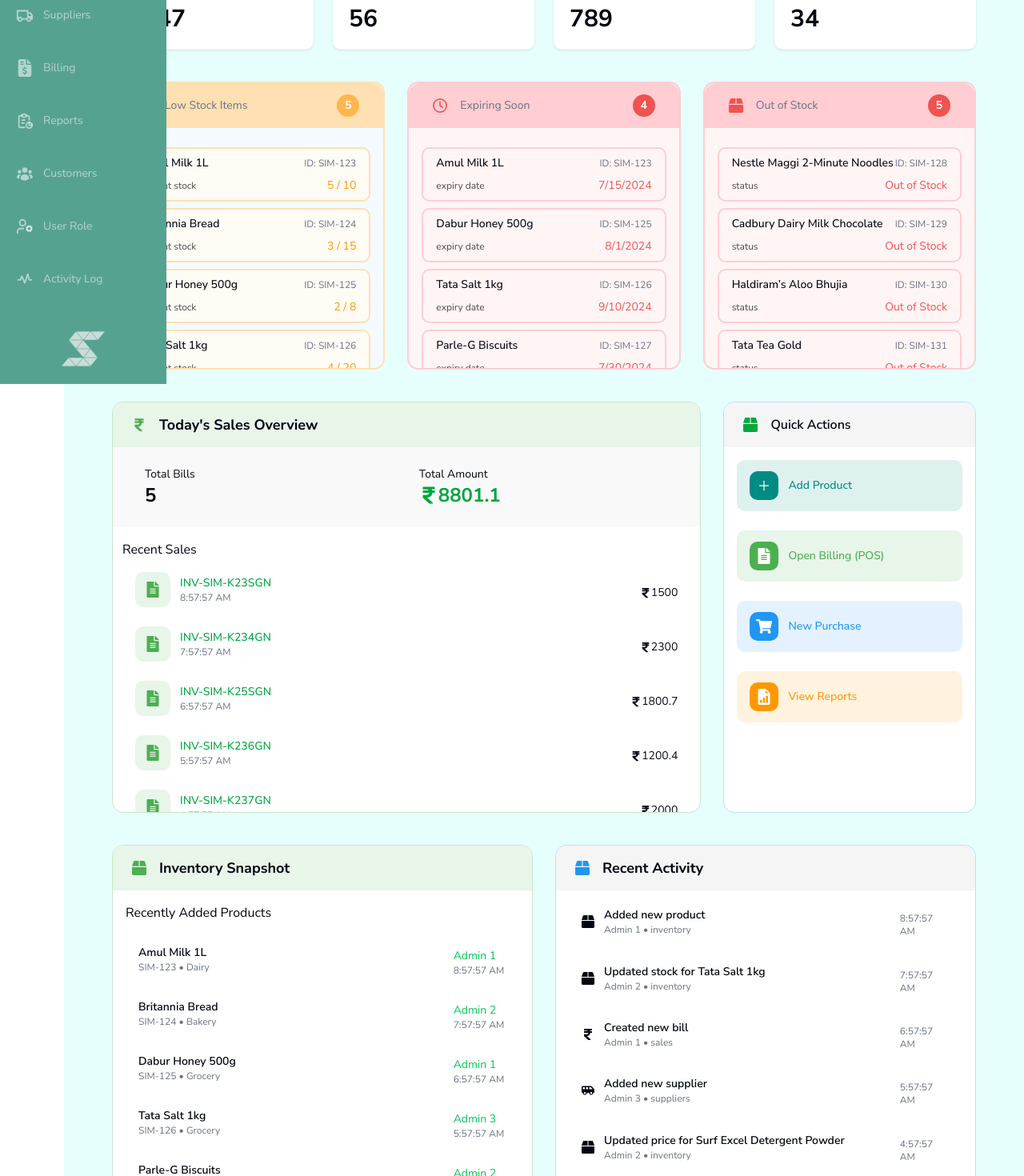
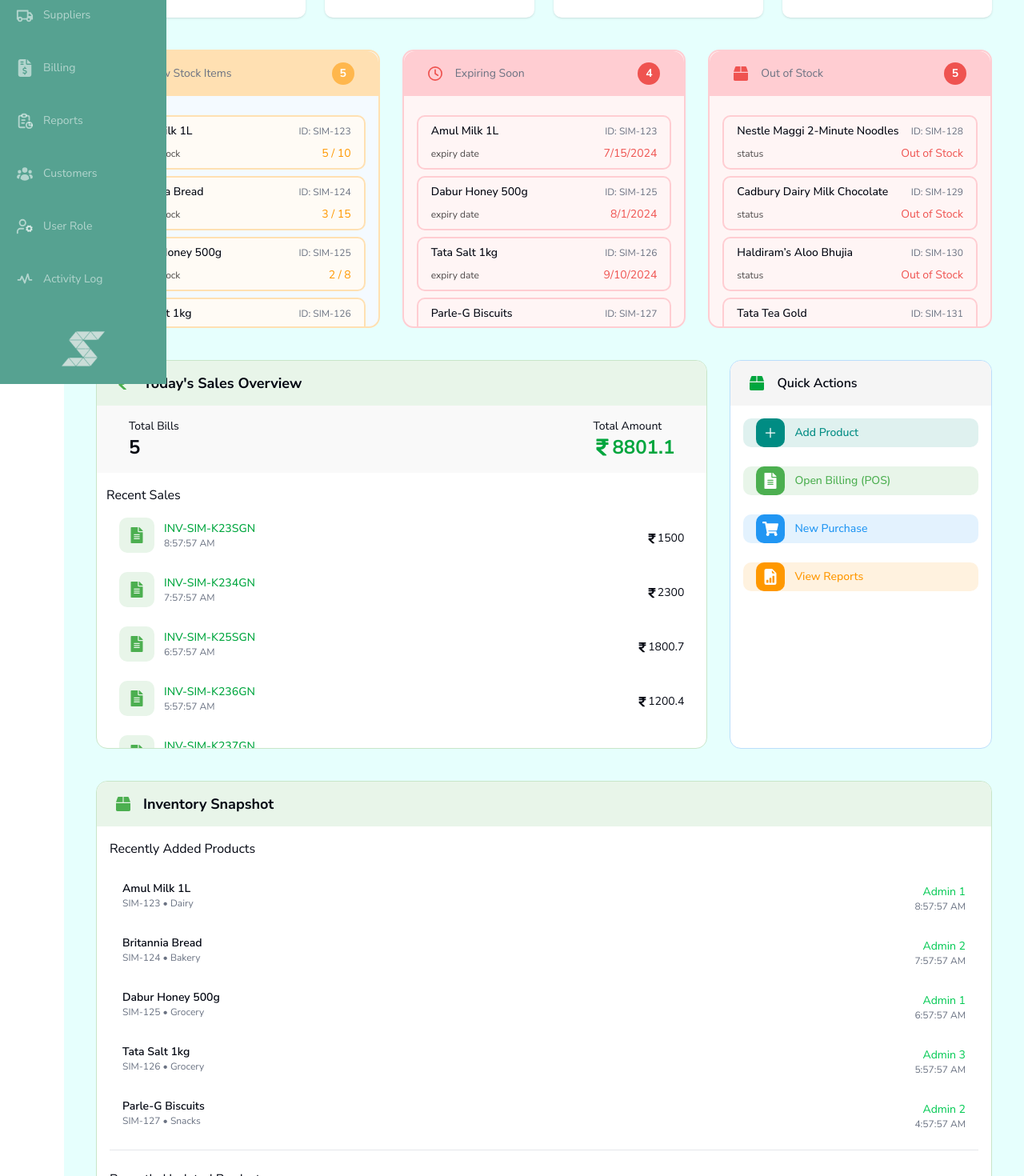
Before and after one commit to mandeep140/showa-grocery-management, a Next.js app in the folder client/: page /client/dashboard in a window 1280 px wide. Shown: the part 320-1790 px from the top of the page at 80% size. Built offline with nearby package versions, Linux system fonts and the light colour scheme.

Commit message:
dashboard mobile

```diff
--- a/client/app/client/dashboard/page.jsx
+++ b/client/app/client/dashboard/page.jsx
@@ -95,8 +95,8 @@
 
 const Dashboard = () => {
   return (
-    <div className='w-full min-h-screen px-15 py-30 bg-[#E6FFFD]'>
-      <h2 className='font-semibold text-4xl'>Dashboard</h2>
+    <div className='w-full min-h-screen bg-[#E6FFFD] px-4 py-20 sm:px-6 lg:px-10'>
+      <h2 className='text-3xl font-semibold sm:text-4xl'>Dashboard</h2>
       {/* quick stat cards */}
       <div className='grid grid-cols-1 md:grid-cols-2 lg:grid-cols-4 gap-6 my-10'>
         {cards.map((card) => (
@@ -118,15 +118,15 @@
       </div>
 
       {/* quick info table */}
-      <div className='flex items-center justify-between w-full gap-7 mb-10'>
+      <div className='mb-10 flex w-full flex-col items-stretch gap-6 xl:flex-row xl:gap-7'>
         {/* low stock items */}
-        <div className='rounded-xl border-2 border-[#FFE0B2] bg-[#F4FAFF] w-1/3 '>
+        <div className='w-full rounded-xl border-2 border-[#FFE0B2] bg-[#F4FAFF] xl:w-1/3'>
           <div className='w-full rounded-t-xl border-2 border-[#FFE0B2] flex items-center justify-around h-14  px-7 bg-[#FFE0B2]'>
             <p className='text-lg font-bold text-[#FFB74D]'><IoWarningOutline /></p>
             <p className='text-sm text-gray-500 ml-4'>Low Stock Items</p>
             <p className='text-sm text-white w-7 h-7 flex items-center ml-auto justify-center p-2 rounded-full bg-[#FFB74D] font-bold'>{lowStockItems.length}</p>
           </div>
-          <div className='grid px-4 py-6 h-75 overflow-y-auto gap-2'>
+          <div className='grid max-h-72 gap-2 overflow-y-auto px-4 py-6'>
             {lowStockItems.map((item) => (
               <div key={item.id} className='flex flex-col items-center justify-between py-2 bg-[#FFFBF5] border-2 border-[#FFE0B2] rounded-lg px-4'>
                 <div className='flex justify-between w-full items-center'>
@@ -143,13 +143,13 @@
         </div>
 
         {/* expiring items */}
-        <div className='rounded-xl border-2 border-[#FFCDD2] bg-[#FFF5F5] w-1/3 '>
+        <div className='w-full rounded-xl border-2 border-[#FFCDD2] bg-[#FFF5F5] xl:w-1/3'>
           <div className='w-full rounded-t-xl border-2 border-[#FFCDD2] flex items-center justify-around h-14 px-7 bg-[#FFCDD2]'>
             <p className='text-lg font-bold text-[#EF5350]'><FaRegClock /></p>
             <p className='text-sm text-gray-500 ml-4'>Expiring Soon</p>
             <p className='text-sm text-white w-7 h-7 flex items-center ml-auto justify-center p-2 rounded-full bg-[#EF5350] font-bold'>{expiringItems.length}</p>
           </div>
-          <div className='grid px-4 py-6 h-75 overflow-y-auto gap-2'>
+          <div className='grid max-h-72 gap-2 overflow-y-auto px-4 py-6'>
             {expiringItems.map((item) => (
               <div key={item.id} className='flex flex-col items-center justify-between py-2 bg-[#FFF5F5] border-2 border-[#FFCDD2] rounded-lg px-4'>
                 <div className='flex justify-between w-full items-center'>
@@ -166,13 +166,13 @@
         </div>
 
         {/* out of stock items */}
-        <div className='rounded-xl border-2 border-[#FFCDD2] bg-[#FFF5F5] w-1/3 '>
+        <div className='w-full rounded-xl border-2 border-[#FFCDD2] bg-[#FFF5F5] xl:w-1/3'>
           <div className='w-full rounded-t-xl border-2 border-[#FFCDD2] flex items-center justify-around h-14 px-7 bg-[#FFCDD2]'>
             <p className='text-lg font-bold text-[#EF5350]'><FaBox /></p>
             <p className='text-sm text-gray-500 ml-4'>Out of Stock</p>
             <p className='text-sm text-white w-7 h-7 flex items-center ml-auto justify-center p-2 rounded-full bg-[#EF5350] font-bold'>{outOfStockItems.length}</p>
           </div>
-          <div className='grid px-4 py-6 h-75 overflow-y-auto gap-2'>
+          <div className='grid max-h-72 gap-2 overflow-y-auto px-4 py-6'>
             {outOfStockItems.map((item) => (
               <div key={item.id} className='flex flex-col items-center justify-between py-2 bg-[#FFF5F5] border-2 border-[#FFCDD2] rounded-lg px-4'>
                 <div className='flex justify-between w-full items-center'>
@@ -190,14 +190,14 @@
       </div>
 
       {/* today sales and quick actions */}
-      <div className='flex items-stretch justify-between w-full gap-7'>
+      <div className='flex w-full flex-col items-stretch gap-6 xl:flex-row xl:gap-7'>
         {/* today sales */}
-        <div className='w-7/10 border rounded-xl border-[#C8E6C9] bg-white'>
+        <div className='w-full rounded-xl border border-[#C8E6C9] bg-white xl:w-7/10'>
           <div className='w-full rounded-t-xl flex items-center justify-start h-14 px-6 bg-[#E8F5E9] gap-4'>
             <p className='text-lg font-bold text-[#4CAF50]'><FaRupeeSign /></p>
-            <p className='text-lg font-bold'>Today's Sales Overview</p>
+            <p className='text-lg font-bold'>Today&apos;s Sales Overview</p>
           </div>
-          <div className='flex items-center justify-start gap-70 w-full h-25 bg-[#F9F9F9] px-10'>
+          <div className='flex w-full flex-col gap-4 bg-[#F9F9F9] px-6 py-4 sm:flex-row sm:items-center sm:justify-between sm:gap-10 sm:px-10'>
             <span>
               <p className='font-light text-sm'>Total Bills</p>
               <p className='font-bold text-2xl'>{totalSales.length}</p>
@@ -209,9 +209,9 @@
           </div>
           <div className='mt-2 px-3'>
             <p className='my-4'>Recent Sales</p>
-            <div className='grid h-75 overflow-y-auto w-full gap-6'>
+            <div className='grid max-h-72 w-full gap-4 overflow-y-auto sm:gap-6'>
               {totalSales.map((sale) => (
-                <div key={sale.id} className='flex items-center rounded-lg px-4 gap-3'>
+                <div key={sale.id} className='flex items-center gap-3 rounded-lg px-2 sm:px-4'>
                   <div className='p-3 text-xl rounded-lg bg-[#E8F5E9] text-[#4CAF50]'><FaFileAlt /></div>
                   <div className='w-full items-center'>
                     <p className='text-sm font-medium text-green-600'>{sale.id}</p>
@@ -227,12 +227,12 @@
         </div>
 
         {/* quick actions */}
-        <div className='w-3/10 border rounded-xl border-[#BBDEFB] bg-white'>
+        <div className='w-full rounded-xl border border-[#BBDEFB] bg-white xl:w-3/10'>
           <div className='w-full rounded-t-xl flex items-center justify-start h-14 px-6 bg-[#F5F5F5] gap-4'>
             <p className='text-lg font-bold text-green-600'><FaBox /></p>
             <p className='text-md font-semibold'>Quick Actions</p>
           </div>
-          <div className='grid h-90 overflow-y-auto w-full gap-6 p-4'>
+          <div className='grid max-h-80 w-full gap-4 overflow-y-auto p-4 sm:gap-6'>
             {quickActions.map((action) => (
               <div key={action.name} className='flex items-center rounded-lg px-4 gap-3 cursor-pointer' style={{ backgroundColor: `${action.color}20` }}>
                 <div className='p-2 text-xl rounded-lg' style={{ backgroundColor: action.color, color: 'white' }}>{action.icon}</div>
@@ -246,14 +246,14 @@
       </div>
 
       {/* snapshot and activity */}
-      <div className='flex items-stretch justify-between w-full gap-7 my-10'>
+      <div className='my-10 flex w-full flex-col items-stretch gap-6 2xl:flex-row 2xl:gap-7'>
         {/* snapshot */}
-        <div className='w-1/2 border rounded-xl border-[#C8E6C9] bg-white'>
+        <div className='w-full rounded-xl border border-[#C8E6C9] bg-white 2xl:w-1/2'>
           <div className='w-full rounded-t-xl flex items-center justify-start h-14 px-6 bg-[#E8F5E9] gap-4'>
             <p className='text-lg font-bold text-[#4CAF50]'><FaBox /></p>
             <p className='text-lg font-bold'>Inventory Snapshot</p>
           </div>
-          <div className='grid h-150 overflow-y-auto w-full gap-6 p-4'>
+          <div className='grid max-h-[40rem] w-full gap-6 overflow-y-auto p-4'>
             <p>Recently Added Products</p>
             {recentlyAddedProducts.map((product) => (
               <div key={product.id} className='flex items-center rounded-lg px-4 gap-3'>
@@ -261,7 +261,7 @@
                   <p className='text-sm font-semibold'>{product.name}</p>
                   <p className='text-xs text-gray-500'>{product.id} • {product.category}</p>
                 </div>
-                <div className='w-20 mt-2 ml-auto'>
+                <div className='ml-auto mt-2 shrink-0 text-right sm:w-20'>
                   <p className='text-green-500 text-sm'>{product.addedBy}</p>
                   <p className='text-xs text-gray-500'>{new Date(product.timeAdded).toLocaleTimeString()}</p>
                 </div>
@@ -277,7 +277,7 @@
                   <p className='text-sm font-semibold'>{product.name}</p>
                   <p className='text-xs text-gray-500'>{product.id} • {product.update}</p>
                 </div>
-                <div className='w-20 mt-2 ml-auto'>
+                <div className='ml-auto mt-2 shrink-0 text-right sm:w-20'>
                   <p className='text-green-500 text-sm'>{product.updatedBy}</p>
                   <p className='text-xs text-gray-500'>{new Date(product.timeUpdated).toLocaleTimeString()}</p>
                 </div>
@@ -287,14 +287,14 @@
         </div>
 
         {/* recent activity */}
-        <div className='w-1/2 border rounded-xl border-[#BBDEFB] bg-white'>
+        <div className='w-full rounded-xl border border-[#BBDEFB] bg-white 2xl:w-1/2'>
           <div className='w-full rounded-t-xl flex items-center justify-start h-14 px-6 bg-[#F5F5F5] gap-4'>
             <p className='text-lg font-bold text-[#2196F3]'><FaBox /></p>
             <p className='text-lg font-bold'>Recent Activity</p>
           </div>
-          <div className='grid min-h-90 overflow-y-auto w-full gap-6 p-4'>
+          <div className='grid max-h-[40rem] w-full gap-6 overflow-y-auto p-4'>
             {recentActivity.map((activity, index) => (
-              <div key={index} className='flex items-center rounded-lg px-4 gap-3'>
+              <div key={index} className='flex items-center gap-3 rounded-lg px-2 sm:px-4'>
                 <span>{
                   activity.category === 'inventory' ? <FaBox /> :
                     activity.category === 'sales' ? <FaRupeeSign /> :
@@ -305,7 +305,7 @@
                   <p className='text-sm font-semibold'>{activity.activity}</p>
                   <p className='text-xs text-gray-500'>{activity.by} • {activity.category}</p>
                 </div>
-                <div className='w-20 mt-2 ml-auto'>
+                <div className='ml-auto mt-2 shrink-0 text-right sm:w-20'>
                   <p className='text-gray-500 text-xs'>{new Date(activity.time).toLocaleTimeString()}</p>
                 </div>
               </div>
```
